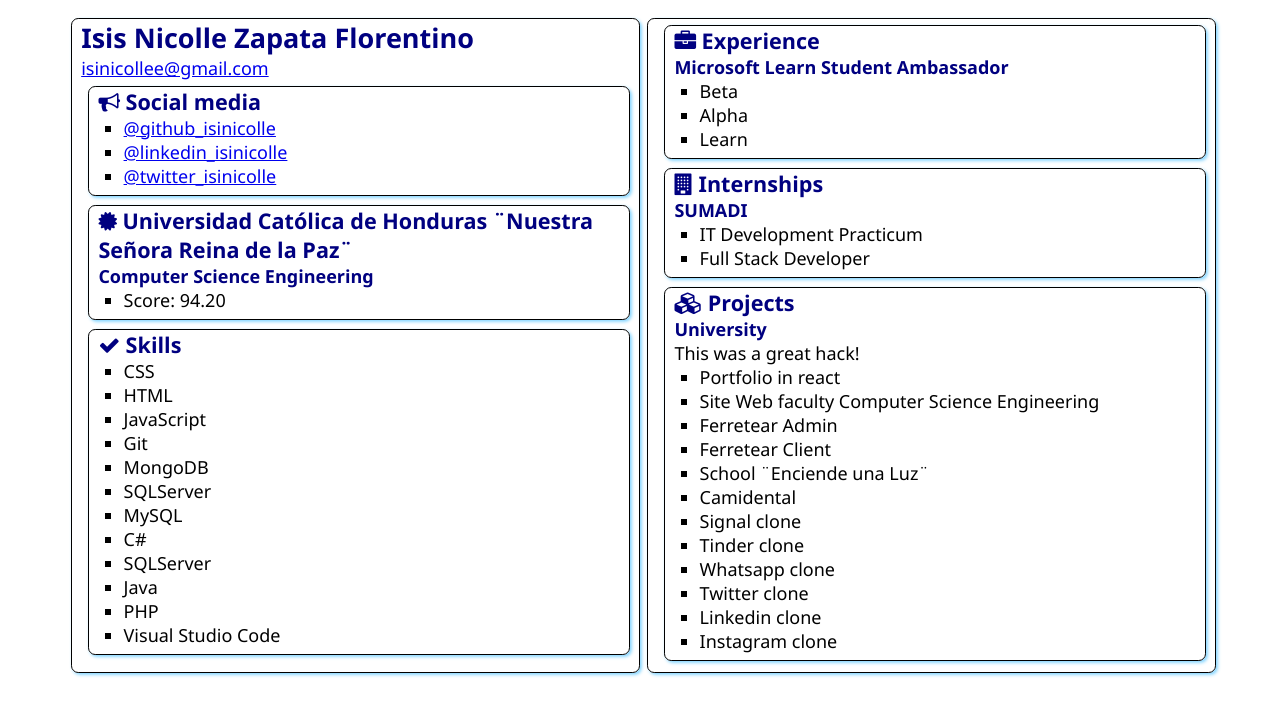
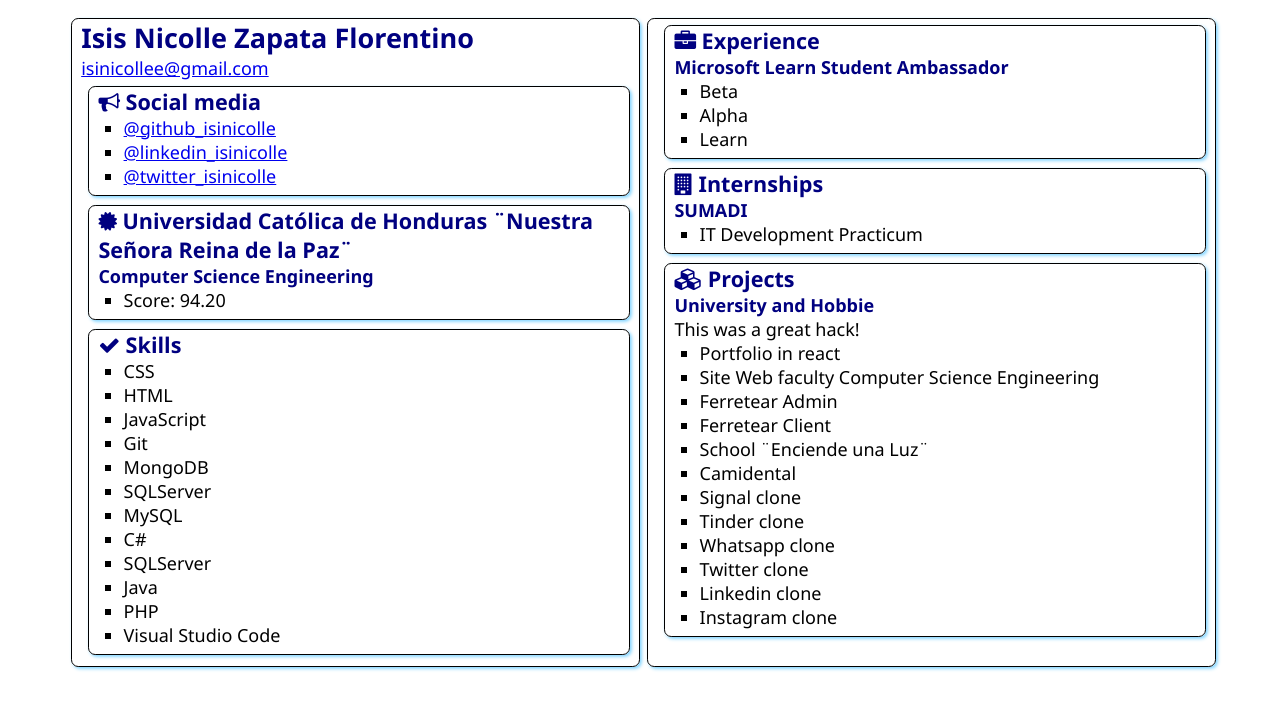
Before and after one commit to isinicolle/SATechnicalOnboarding, a plain HTML site: page src/index.html in a window 1280 px wide. Drawn offline with Linux system fonts and the light colour scheme.

Commit message:
Update index.html

```diff
--- a/src/index.html
+++ b/src/index.html
@@ -13,7 +13,7 @@
     <main>
         <article class="box">
             <h1>Isis Nicolle Zapata Florentino</h1>
-            <div><a href="mailto:your.email@example.com">isinicollee@gmail.com</a></div>
+            <div><a href="mailto:isinicollee@gmail.com">isinicollee@gmail.com</a></div>
 
             <section class="box">
                 <h2>
@@ -83,7 +83,6 @@
                 <h3>SUMADI</h3>
                 <ul>
                     <li>IT Development Practicum</li>
-                    <li>Full Stack Developer</li>
                 </ul>
             </section>
             <section class="box">
@@ -92,7 +91,7 @@
                     Projects
                 </h2>
 
-                <h3>University</h3>
+                <h3>University and Hobbie</h3>
                 <div>This was a great hack!</div>
                 <ul>
                     <li>Portfolio in react</li>
```
